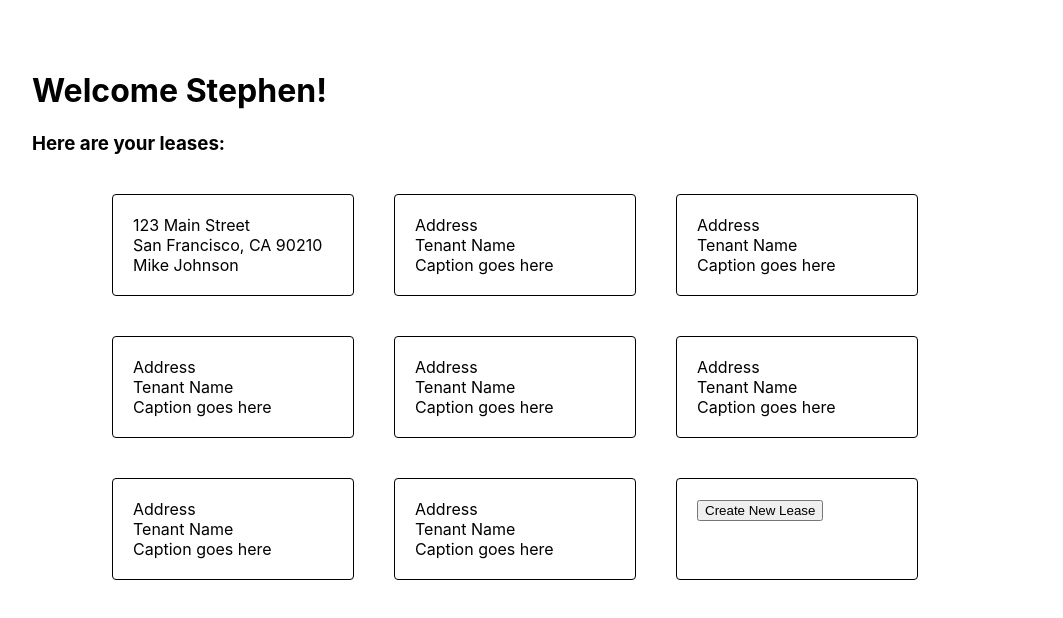
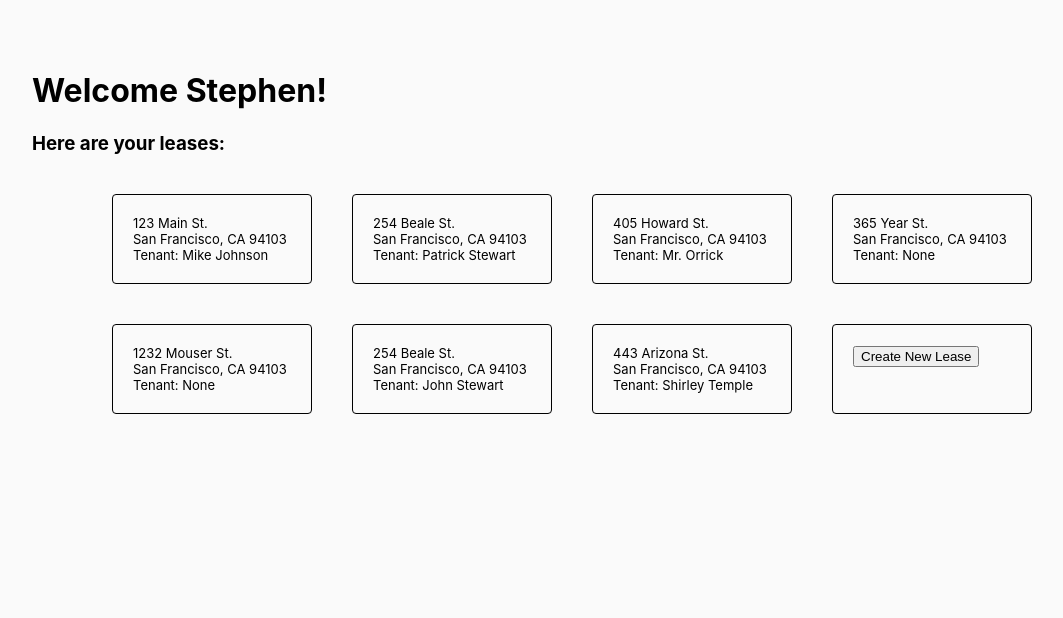
Before and after one commit to stephen-pon/ourterms, a React (Create React App) app: page /dashboard in a window 1280 px wide. Shown: the top 618 px of the page, without its empty margins (68-1131 px from the left). Built offline with nearby package versions, Linux system fonts and the light colour scheme.

Commit message:
Reacty-ing and adding material ui baseline

```diff
--- a/src/App.js
+++ b/src/App.js
@@ -2,6 +2,7 @@ import React, { Component } from "react";
 import { Provider } from "react-redux";
 import { ConnectedRouter } from "connected-react-router";
 import { Redirect, Route, Switch } from "react-router-dom";
+import CssBaseline from '@material-ui/core/CssBaseline';
 
 import store, { history } from "./store/store";
 import HomeContainer from "./components/Home/HomeContainer";
@@ -16,6 +17,7 @@ class App extends Component {
     return (
       <Provider store={store}>
         <ConnectedRouter history={history}>
+          <CssBaseline>
             <Switch>
               <Route path="/home" component={HomeContainer} />
               <Route path='/login' component={LoginContainer} />
@@ -24,6 +26,7 @@ class App extends Component {
               <Route path='/lease' component={LeaseContainer} />
               <Redirect exact={true} from="/" to="/home" />
             </Switch>
+          </CssBaseline>
         </ConnectedRouter>
       </Provider>
     );
--- /dev/null
+++ b/src/components/Dashboard/Card/Card.js
@@ -0,0 +1,48 @@
+import React, { PureComponent } from 'react';
+import PropTypes from 'prop-types';
+import { withStyles } from '@material-ui/core';
+
+
+const styles = (theme) => ({
+  card: {
+    fontSize: 13,
+    width: 200,
+    // height: 60,
+    display: 'inline-block',
+    margin: 20,
+    border: 'thin black solid',
+    alignSelf: 'center',
+    padding: 20,
+    borderRadius: 4,
+  },
+  cardContent: {
+  },
+});
+
+class Card extends PureComponent {
+
+  render() {
+    const {
+      classes,
+      address1,
+      address2,
+      name
+    } = this.props;
+
+    return (
+      <div className={classes.card}>
+        <div className={classes.cardContent}>{address1}</div>
+        <div className={classes.cardContent}>{address2}</div>
+        <div className={classes.cardContent}>Tenant: {name}</div>
+      </div>
+    );
+  }
+}
+
+Card.propTypes = {
+  address1: PropTypes.string,
+  address1: PropTypes.string,
+  name: PropTypes.string
+};
+
+export default withStyles(styles)(Card);
--- a/src/components/Dashboard/Dashboard.js
+++ b/src/components/Dashboard/Dashboard.js
@@ -1,12 +1,14 @@
 import React, { PureComponent } from 'react';
 import PropTypes from 'prop-types';
 import { withStyles } from '@material-ui/core';
+
+import Card from './Card/Card';
 
 
 const styles = (theme) => ({
   card: {
     width: 200,
-    height: 60,
+    height: 90,
     display: 'inline-block',
     margin: 20,
     border: 'thin black solid',
@@ -43,49 +45,44 @@ class Dashboard extends PureComponent {
         <h1>Welcome Stephen!</h1>
         <h3>Here are your leases:</h3>
         <div className={classes.container + ' ' + classes.border}>
-            <div className={classes.card}>
-              <div className={classes.cardContent}>123 Main Street</div>
-              <div className={classes.cardContent}>San Francisco, CA 90210</div>
-              <div className={classes.cardContent}>Mike Johnson</div>
-            </div>
-            <div className={classes.card}>
-              <div className={classes.cardContent}>Address</div>
-              <div className={classes.cardContent}>Tenant Name</div>
-              <div className={classes.cardContent}>Caption goes here</div>
-            </div>
-            <div className={classes.card}>
-              <div className={classes.cardContent}>Address</div>
-              <div className={classes.cardContent}>Tenant Name</div>
-              <div className={classes.cardContent}>Caption goes here</div>
-            </div>
-            <div className={classes.card}>
-              <div className={classes.cardContent}>Address</div>
-              <div className={classes.cardContent}>Tenant Name</div>
-              <div className={classes.cardContent}>Caption goes here</div>
-            </div>
-            <div className={classes.card}>
-              <div className={classes.cardContent}>Address</div>
-              <div className={classes.cardContent}>Tenant Name</div>
-              <div className={classes.cardContent}>Caption goes here</div>
-            </div>
-            <div className={classes.card}>
-              <div className={classes.cardContent}>Address</div>
-              <div className={classes.cardContent}>Tenant Name</div>
-              <div className={classes.cardContent}>Caption goes here</div>
-            </div>
-            <div className={classes.card}>
-              <div className={classes.cardContent}>Address</div>
-              <div className={classes.cardContent}>Tenant Name</div>
-              <div className={classes.cardContent}>Caption goes here</div>
-            </div>
-            <div className={classes.card}>
-              <div className={classes.cardContent}>Address</div>
-              <div className={classes.cardContent}>Tenant Name</div>
-              <div className={classes.cardContent}>Caption goes here</div>
-            </div>
-            <div className={classes.card}>
-              <div className={classes.cardContent}><input type='button' value='Create New Lease'></input></div>
-            </div>
+          <Card
+            address1={'123 Main St.'}
+            address2={'San Francisco, CA 94103'}
+            name={'Mike Johnson'}
+          />
+          <Card
+            address1={'254 Beale St.'}
+            address2={'San Francisco, CA 94103'}
+            name={'Patrick Stewart'}
+          />
+          <Card
+            address1={'405 Howard St.'}
+            address2={'San Francisco, CA 94103'}
+            name={'Mr. Orrick'}
+          />
+          <Card
+            address1={'365 Year St.'}
+            address2={'San Francisco, CA 94103'}
+            name={'None'}
+          />
+          <Card
+            address1={'1232 Mouser St.'}
+            address2={'San Francisco, CA 94103'}
+            name={'None'}
+          />
+          <Card
+            address1={'254 Beale St.'}
+            address2={'San Francisco, CA 94103'}
+            name={'John Stewart'}
+          />
+          <Card
+            address1={'443 Arizona St.'}
+            address2={'San Francisco, CA 94103'}
+            name={'Shirley Temple'}
+          />
+          <div className={classes.card}>
+            <div className={classes.cardContent}><input type='button' value='Create New Lease'></input></div>
+          </div>
 
         </div>
       </div>
```
Also changed, not shown: src/components/Home/Home.js (+13 -22 lines). Lines whose indentation alone changed are shown as unchanged.
